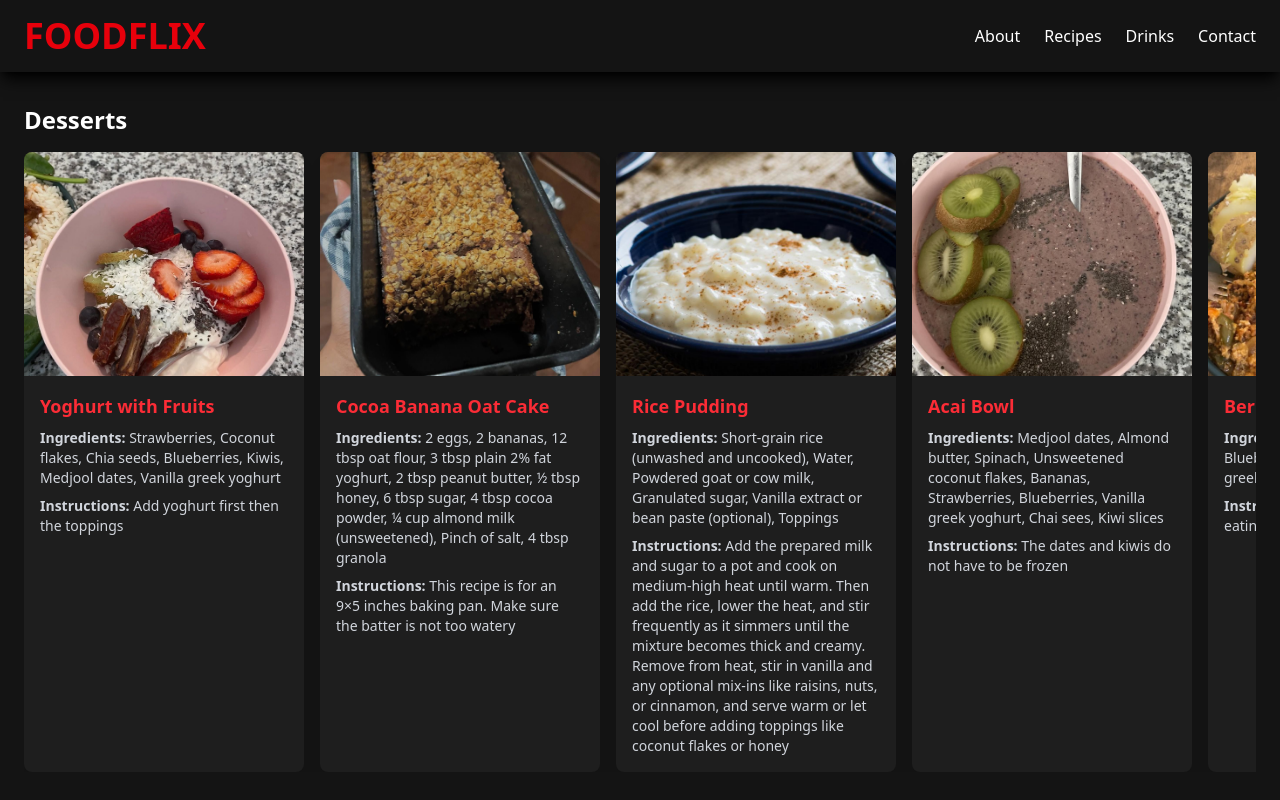
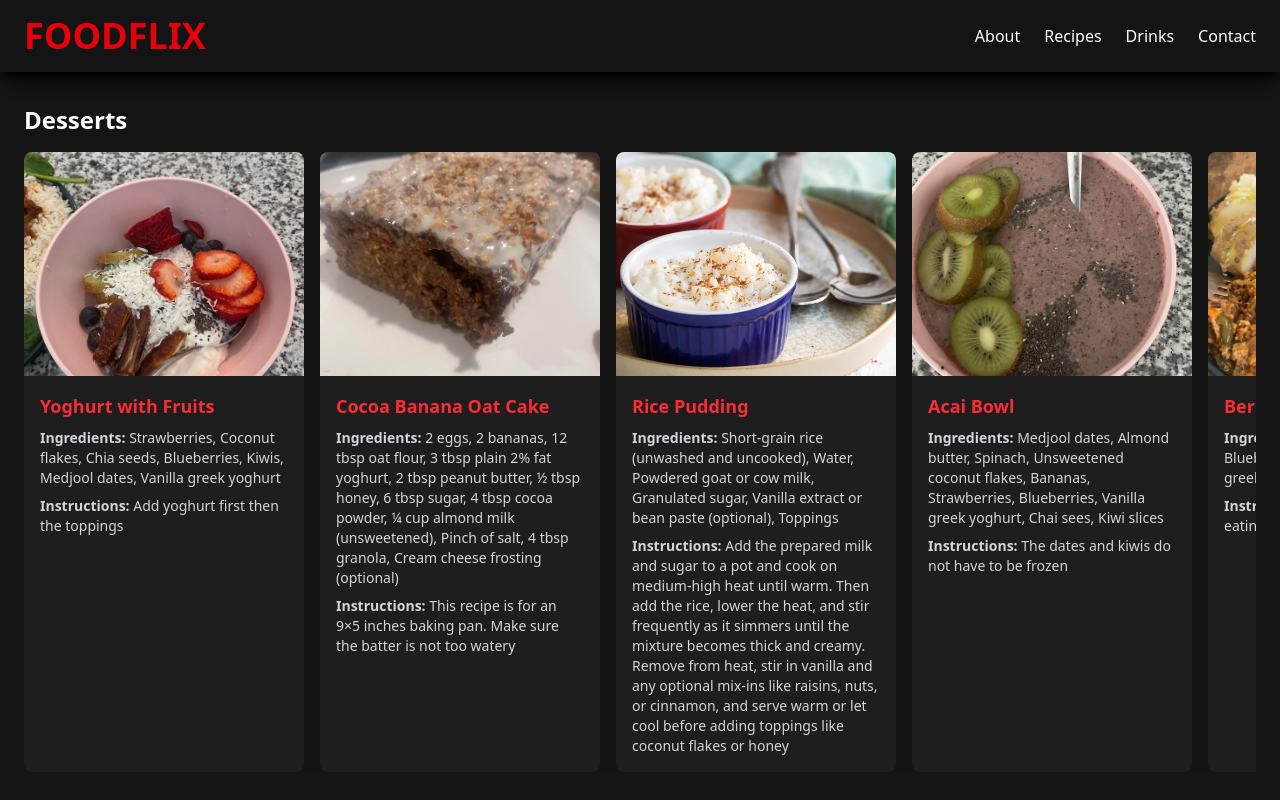
Before and after one commit to akunna1/Foodflix, a Next.js app: page /recipes in a window 1280 px wide. Shown: the top 800 px of the page. Built offline with nearby package versions, Linux system fonts and the light colour scheme.

Commit message:
updated pics

```diff
--- a/src/app/components/crecipes.tsx
+++ b/src/app/components/crecipes.tsx
@@ -28,8 +28,8 @@ const categories: Category[] = [
       },
       {
         title: "Cocoa Banana Oat Cake",
-        image: "/photos/dessert6.jpg",
-        ingredients: ["2 eggs", "2 bananas", "12 tbsp oat flour", "3 tbsp plain 2% fat yoghurt", "2 tbsp peanut butter", "½ tbsp honey", "6 tbsp sugar", "4 tbsp cocoa powder", "¼ cup almond milk (unsweetened)", "Pinch of salt", "4 tbsp granola"],
+        image: "/photos/dessert6x.jpg",
+        ingredients: ["2 eggs", "2 bananas", "12 tbsp oat flour", "3 tbsp plain 2% fat yoghurt", "2 tbsp peanut butter", "½ tbsp honey", "6 tbsp sugar", "4 tbsp cocoa powder", "¼ cup almond milk (unsweetened)", "Pinch of salt", "4 tbsp granola", "Cream cheese frosting (optional)"],
         instructions: "This recipe is for an 9×5 inches baking pan. Make sure the batter is not too watery",
       },
       {
```
Also changed, not shown: public/photos/dessert8.jpg.
